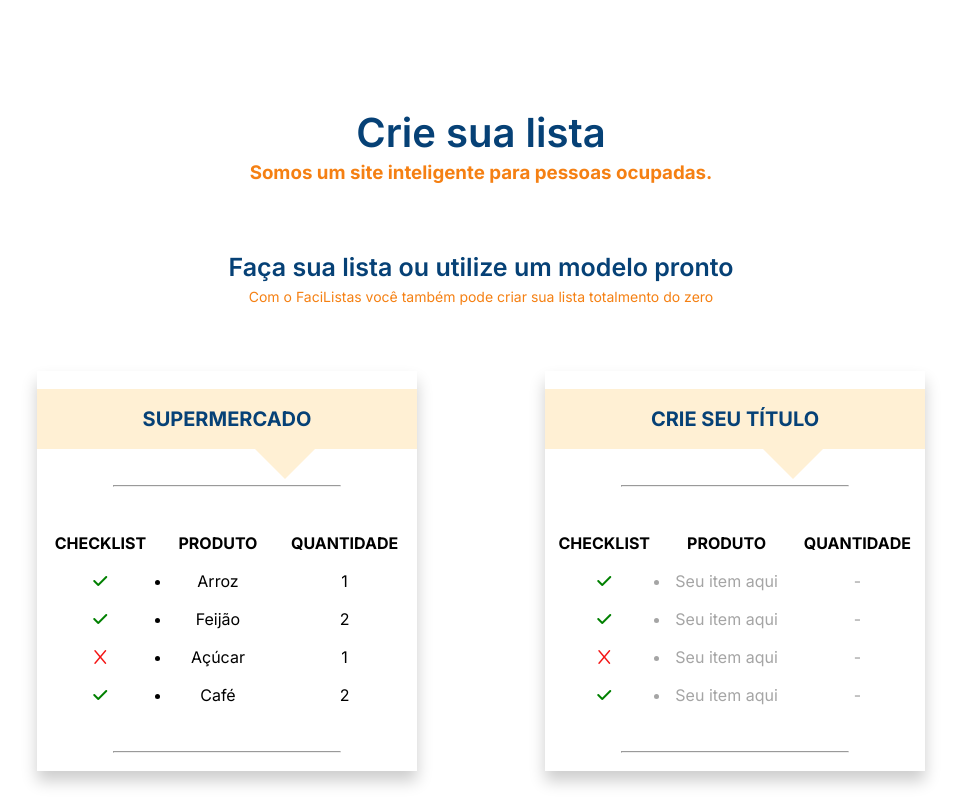
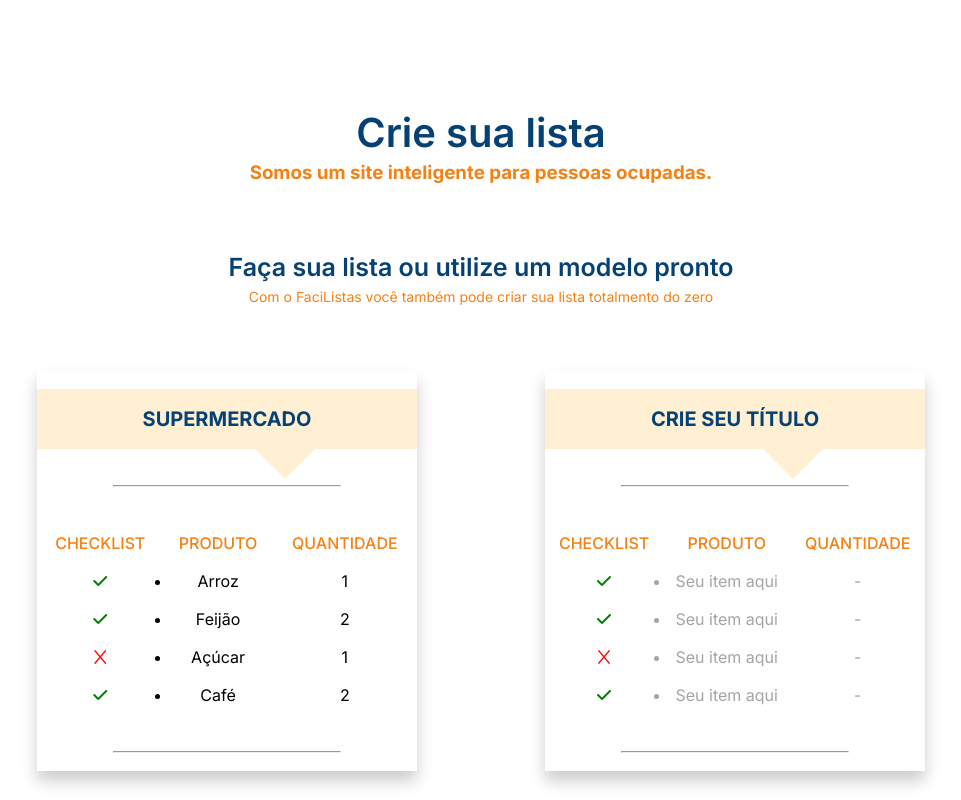
Before and after one commit to ICEI-PUC-Minas-PMV-ADS/pmv-ads-2024-1-e1-proj-web-t8-pmv-ads-2024-1-e1-projfacilistas, a plain HTML site: page codigo-fonte/paginaIncial/index.html in a window 1280 px wide. Shown: the part 2400-3200 px from the top of the page, without its empty margins (159-1120 px from the left). Drawn offline with Linux system fonts and the light colour scheme.

Commit message:
ajustando css do faca sua lista

```diff
--- a/codigo-fonte/paginaIncial/index.html
+++ b/codigo-fonte/paginaIncial/index.html
@@ -137,9 +137,9 @@
             <table>
               <thead>
                 <tr>
-                  <th>CHECKLIST</th>
-                  <th>PRODUTO</th>
-                  <th>QUANTIDADE</th>
+                  <th class="laranja">CHECKLIST</th>
+                  <th class="laranja">PRODUTO</th>
+                  <th class="laranja">QUANTIDADE</th>
                 </tr>
               </thead>
               <tbody>
@@ -200,9 +200,9 @@
             <table>
               <thead>
                 <tr>
-                  <th>CHECKLIST</th>
-                  <th>PRODUTO</th>
-                  <th>QUANTIDADE</th>
+                  <th class="laranja">CHECKLIST</th>
+                  <th class="laranja">PRODUTO</th>
+                  <th class="laranja">QUANTIDADE</th>
                 </tr>
               </thead>
               <tbody>
--- a/codigo-fonte/paginaIncial/style/crieSuaLista.css
+++ b/codigo-fonte/paginaIncial/style/crieSuaLista.css
@@ -102,6 +102,11 @@ table td {
   padding: 8px; /* Adiciona espaçamento interno às células */
 }
 
+.laranja {
+  color: var(--laranja);
+  font-weight: 500;
+}
+
 .cinza {
   color: var(--cinza-claro);
 }
```
